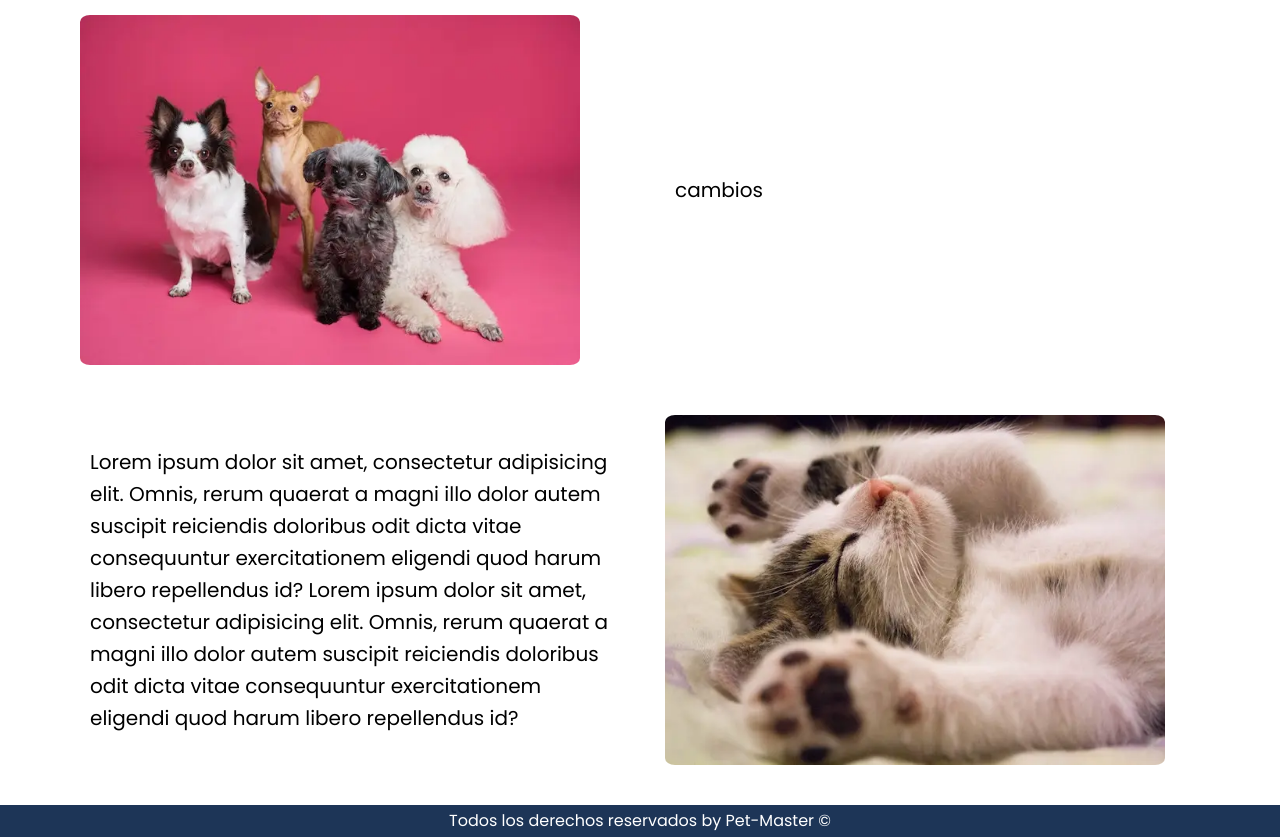
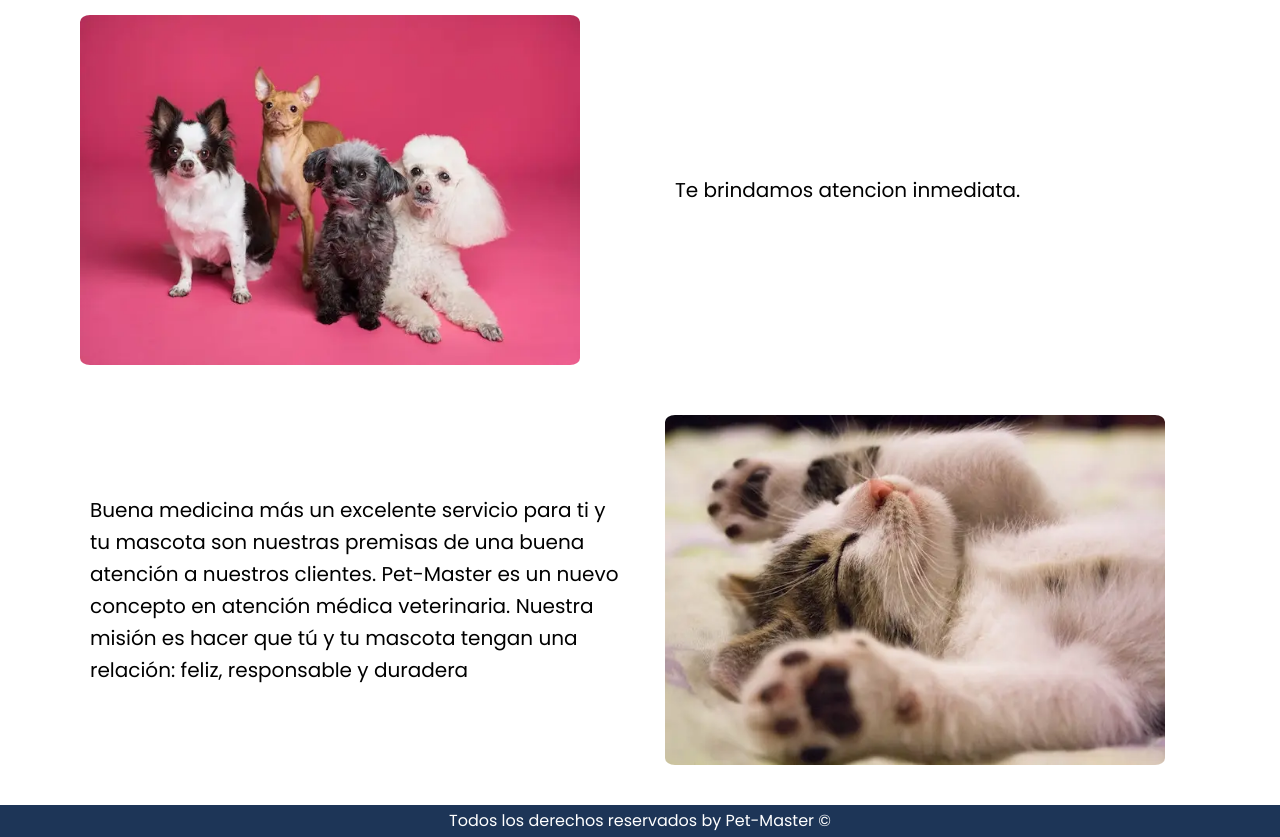
Before and after one commit to YesseniaRP/Pet-Master, a website: page front/public/nosotros.html in a window 1280 px wide. Shown: the part 204-1041 px from the top of the page. Drawn offline with Linux system fonts and the light colour scheme.

Commit message:
Arreglo texto Front.

```diff
--- a/front/public/nosotros.html
+++ b/front/public/nosotros.html
@@ -30,11 +30,10 @@
     <main class="nosotros contenedor">
         <div class="contenido__nosotros">
             <img src="img/nosotros1_1.webp" alt="imagen-nosotros">
-            <p>cambios
-            <p>Lorem ipsum dolor sit amet, consectetur adipisicing elit. Omnis, rerum quaerat a magni illo dolor autem suscipit
-            reiciendis doloribus odit dicta vitae consequuntur exercitationem eligendi quod harum libero repellendus id?
-            Lorem ipsum dolor sit amet, consectetur adipisicing elit. Omnis, rerum quaerat a magni illo dolor autem suscipit
-            reiciendis doloribus odit dicta vitae consequuntur exercitationem eligendi quod harum libero repellendus id?</p>
+            <p>Te brindamos atencion inmediata.
+            <p>Buena medicina más un excelente servicio para ti y tu mascota son nuestras premisas de una buena atención a nuestros clientes.
+                Pet-Master es un nuevo concepto en atención médica veterinaria. Nuestra misión es hacer que tú y tu mascota tengan una relación: feliz, responsable y duradera
+                </p>
             <img src="img/nosotros2_1.webp" alt="imagen-nosotros">
 
         </div>
```
Also changed, not shown: front/public/index.html (+1 -1 lines), front/public/servicios.html (+4 -4 lines).
